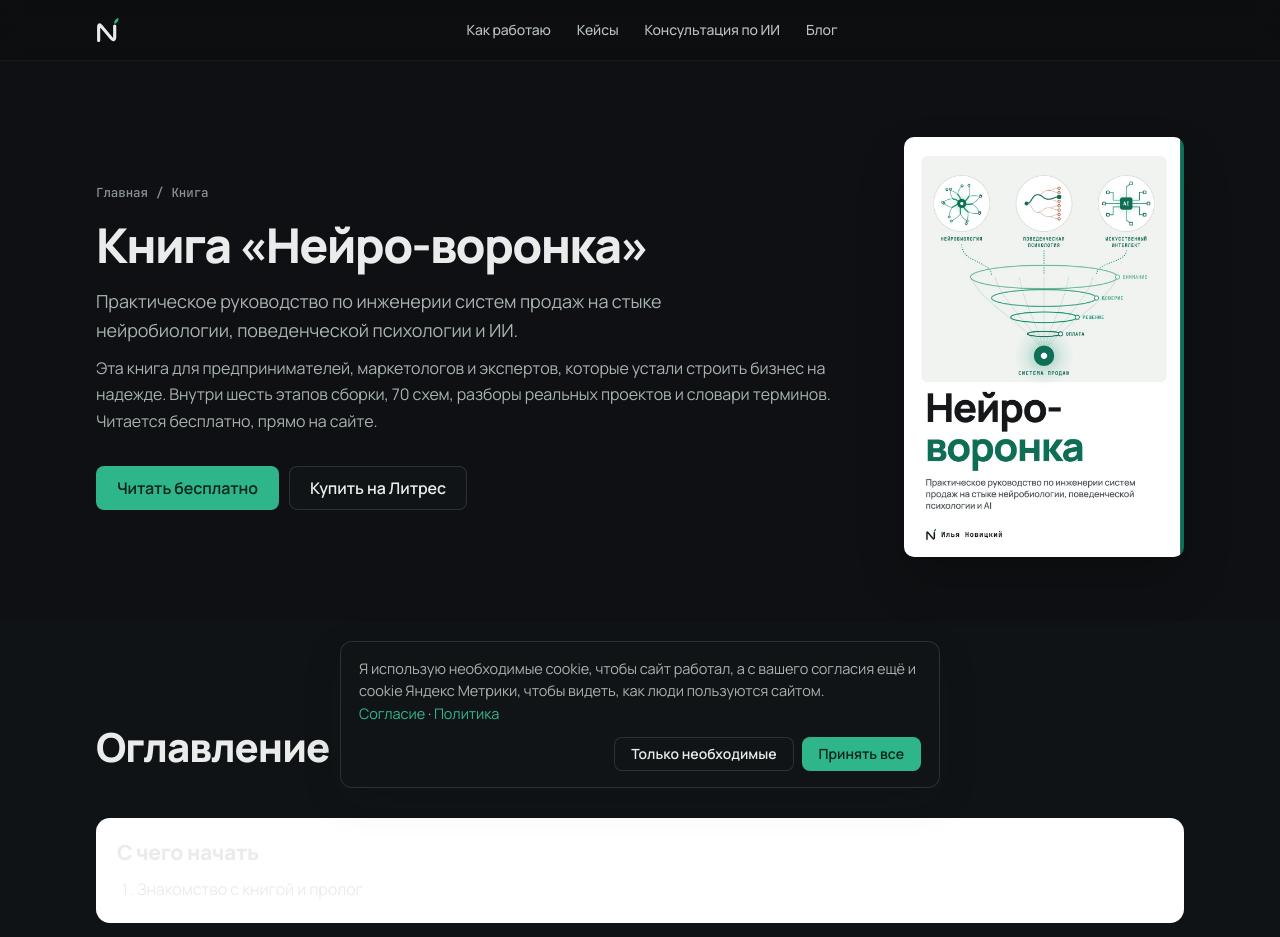
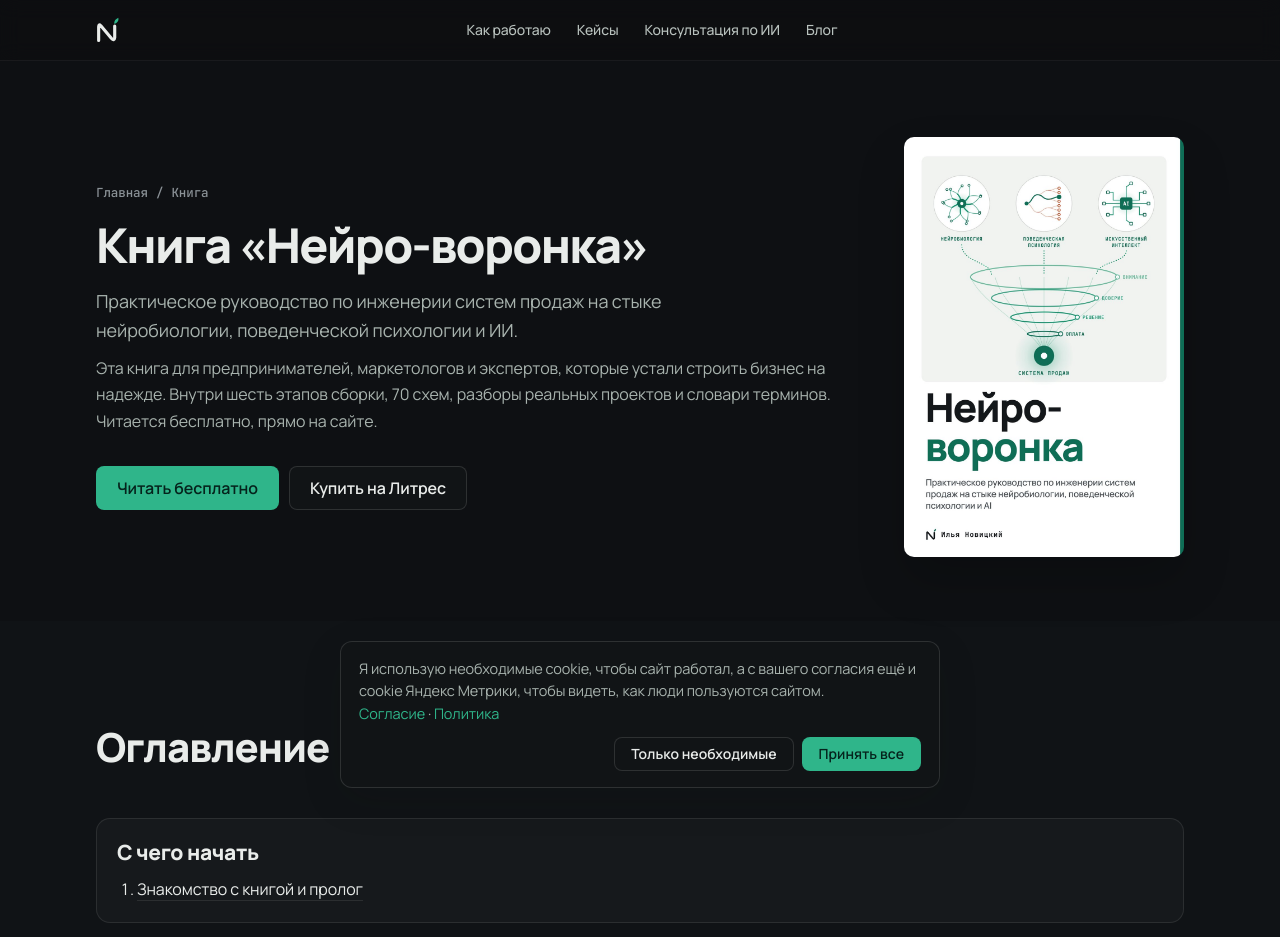
Before and after one commit to novatorbusiness-glitch/NsAi, a Next.js app: page /book in a window 1280 px wide. Shown: the top 937 px of the page. Built offline with nearby package versions, Linux system fonts and the light colour scheme.

Commit message:
Токен --card (тёмные карточки по сайту: книга и др.), бейдж br одинаковый с bl по размеру

```diff
--- a/src/styles/pages/home.css
+++ b/src/styles/pages/home.css
@@ -180,7 +180,7 @@ section.hero .hb.br{right:-30px;transform:translateY(-50%) rotate(6deg)}
 
 section.hero .hb{font-size:17px;font-weight:600;padding:15px 22px;border-radius:16px;letter-spacing:.01em}
 section.hero .hb.bl{background:linear-gradient(135deg,#202c28,#101715);border:1px solid rgba(127,211,182,.4);color:#cfeee3;box-shadow:0 18px 40px -12px rgba(47,181,138,.35);padding-top:18px;padding-bottom:18px}
-section.hero .hb.br{background:linear-gradient(135deg,#3aa981,#2fb58a);border:0;color:#0d0d0d;box-shadow:0 18px 44px -10px rgba(47,181,138,.45)}
+section.hero .hb.br{background:linear-gradient(135deg,#3aa981,#2fb58a);border:0;color:#0d0d0d;box-shadow:0 18px 44px -10px rgba(47,181,138,.45);padding-top:18px;padding-bottom:18px}
 section.hero .lead{font-weight:400;color:#b9c4bf}
 section.hero .btn.p{background:#3bd39f;color:#05231a;font-weight:700}
 section.hero .btn.p:hover{background:#55e2b2;color:#05231a}
@@ -713,7 +713,7 @@ footer .partners li{background:#15181b;border:1px solid rgba(255,255,255,.1);bor
 footer .partners img{filter:brightness(0) invert(1);opacity:.62;height:20px}
 footer .partners .pl{color:#8a9196}
 footer .partners ul{gap:8px 10px}
-.final .card .lead{color:#b9c4bf}
+.final .card .lead{color:#c9d1cc}
 .final .card a:not(.btn){color:#4ee3ac}
 .final .card a:not(.btn):hover{color:#7fe8c2}
 footer .partners li{background:none;border:0;padding:0;color:#a7adb3;font-size:14px;opacity:1}
--- a/src/styles/tokens.css
+++ b/src/styles/tokens.css
@@ -6,6 +6,6 @@
   --line:rgba(255,255,255,.09); --line2:rgba(255,255,255,.12);
   --acc:#2fb58a; --acc-ink:#05231c; --acc-soft:rgba(47,184,138,.12);
   --dark:#111416; --dark2:#1b1f22; --dark-ink:#e9ecea; --dark-mut:#8f979c;
-  --r:8px; --max:1120px; --col:680px;
+  --card:#16191c; --r:8px; --max:1120px; --col:680px;
   --f:'Manrope',-apple-system,system-ui,sans-serif; --m:'JetBrains Mono',ui-monospace,monospace;
 }
```
